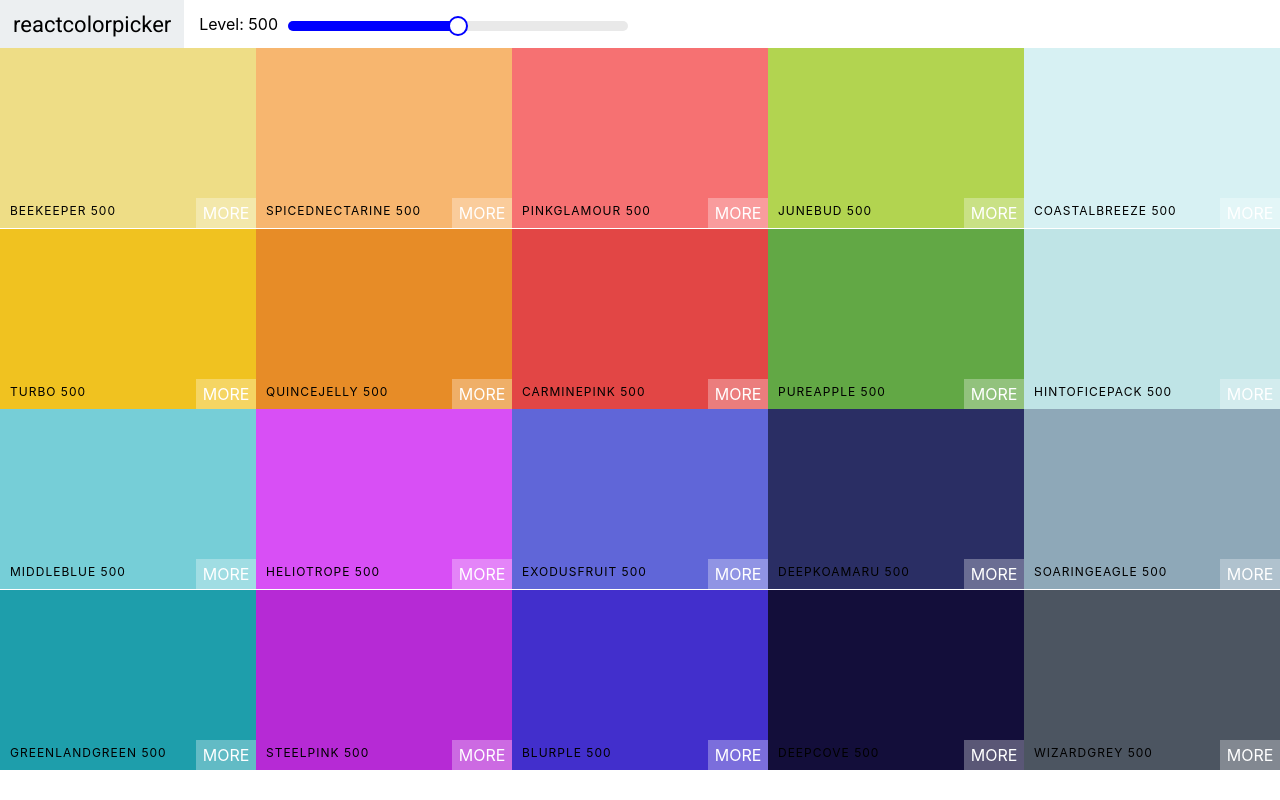
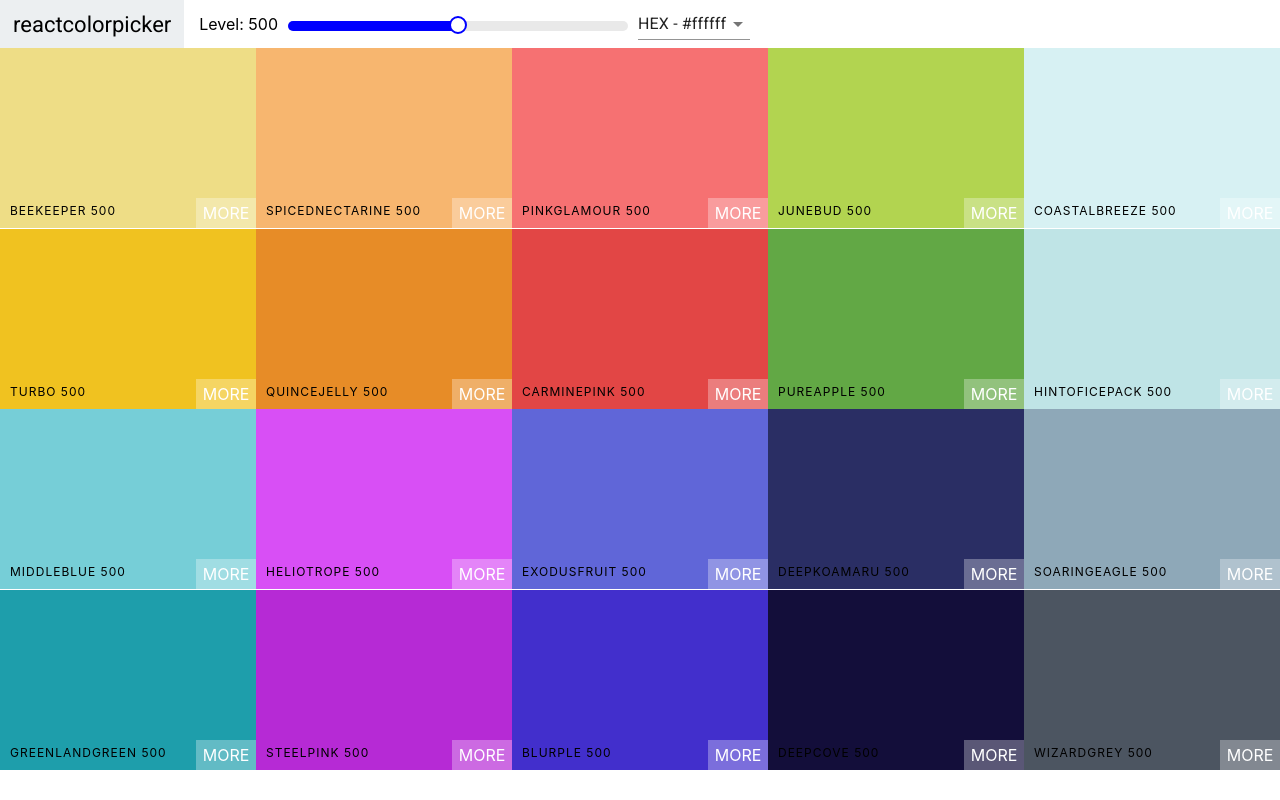
Before and after one commit to mclov/palettes-app, a React (Create React App) app: page / in a window 1280 px wide. Built offline with nearby package versions, Linux system fonts and the light colour scheme.

Commit message:
Add select and material ui

```diff
--- a/package.json
+++ b/package.json
@@ -3,6 +3,7 @@
   "version": "0.1.0",
   "private": true,
   "dependencies": {
+    "@material-ui/core": "^4.8.0",
     "@testing-library/jest-dom": "^4.2.4",
     "@testing-library/react": "^9.3.3",
     "@testing-library/user-event": "^7.1.2",
--- a/src/Navbar.js
+++ b/src/Navbar.js
@@ -1,11 +1,24 @@
 import React, { Component } from 'react';
+import Select from '@material-ui/core/Select';
+import MenuItem from '@material-ui/core/MenuItem';
 import Slider from 'rc-slider';
 import './Navbar.css';
 import 'rc-slider/assets/index.css';
 
 export class Navbar extends Component {
+  constructor(props) {
+    super(props);
+    this.state = { format: 'hex' }
+    this.handleChange = this.handleChange.bind(this);
+  }
+
+  handleChange(e) {
+    this.setState({ format: e.target.value });
+    this.props.handleChange(e.target.value);
+  }
   render() {
     const { level, changeLevel } = this.props;
+    const { format } = this.state;
     return (
       <header className='Navbar'>
         <div className='logo'>
@@ -17,15 +30,21 @@
             <Slider
               defaultValue={level}
               trackStyle={{ backgroundColor: 'blue', height: 10 }}
-              handleStyle={{ borderColor: 'blue', height: 20, width: 20 }}
+              handleStyle={{ borderColor: 'blue', height: 18, width: 18 }}
               railStyle={{ height: 10 }}
               min={100}
               max={900}
               step={100}
-              onAfterChange={changeLevel}
+              onChange={changeLevel}
             />
           </div>
-
+        </div>
+        <div className='select-container'>
+          <Select value={format} onChange={this.handleChange} >
+            <MenuItem value='hex'>HEX - #ffffff</MenuItem>
+            <MenuItem value='rgb'>RGB - rgb(255,255,255)</MenuItem>
+            <MenuItem value='rgba'>RGBA - rgba(255,255,255,1.0</MenuItem>
+          </Select>
         </div>
       </header>
     )
--- a/src/Palette.js
+++ b/src/Palette.js
@@ -6,22 +6,30 @@
 export class Palette extends Component {
   constructor(props) {
     super(props);
-    this.state = { level: 500 }
+    this.state = { level: 500, format: 'hex' }
     this.changeLevel = this.changeLevel.bind(this);
+    this.changeFormat = this.changeFormat.bind(this);
   }
   changeLevel(level) {
     this.setState({ level })
     console.log(level)
   }
+  changeFormat(val) {
+    this.setState({ format: val })
+  }
   render() {
     const { colors } = this.props.palette;
-    const { level } = this.state;
+    const { level, format } = this.state;
     const colorBoxes = colors[level].map(
-      color => (<ColorBox background={color.hex} name={color.name} />
+      color => (<ColorBox background={color[format]} name={color.name} />
       ));
     return (
       <div className='Palette'>
-        <Navbar level={level} changeLevel={this.changeLevel} />
+        <Navbar
+          level={level}
+          changeLevel={this.changeLevel}
+          handleChange={this.changeFormat}
+        />
         {/* Navbar goes here */}
         <div className='Palette-colors'>
           {colorBoxes}
```
Also changed, not shown: 1 other file (tests, documents, lock files or other folders).
